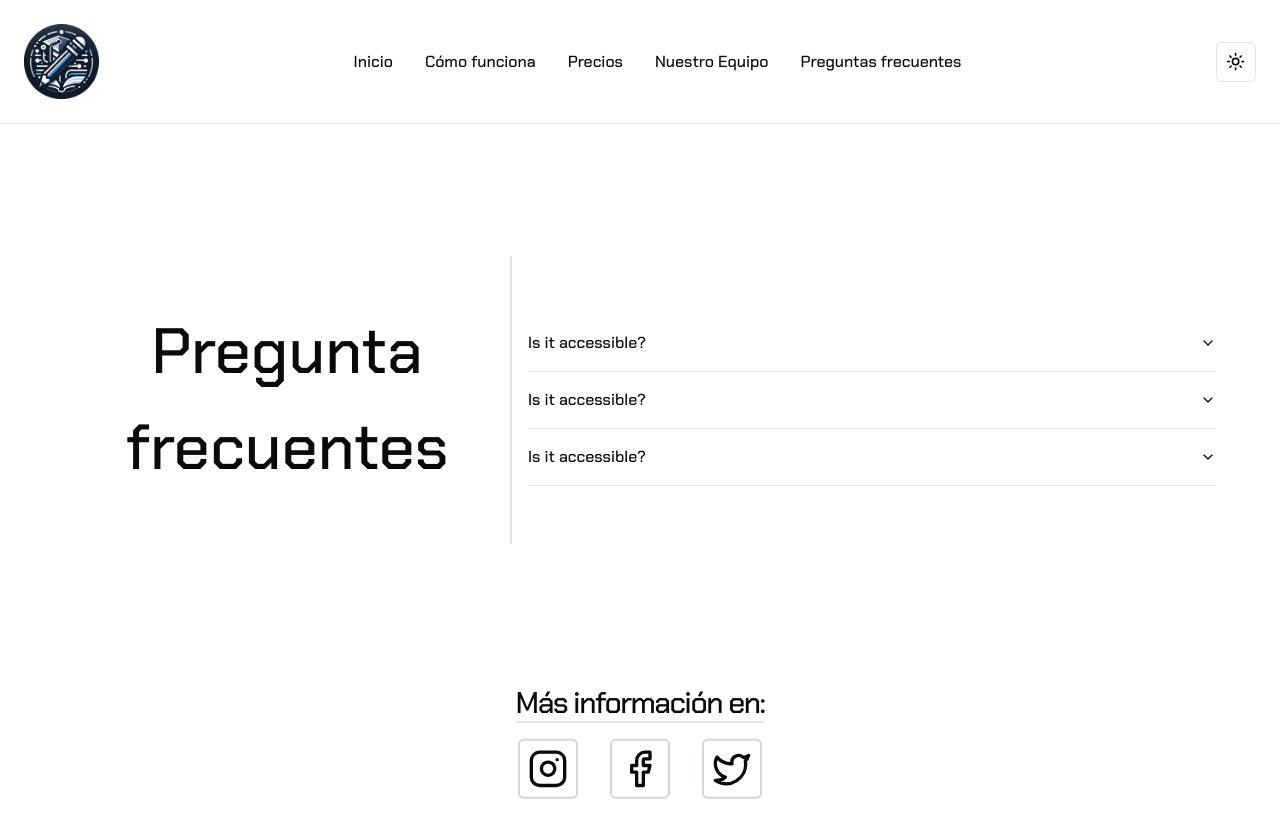
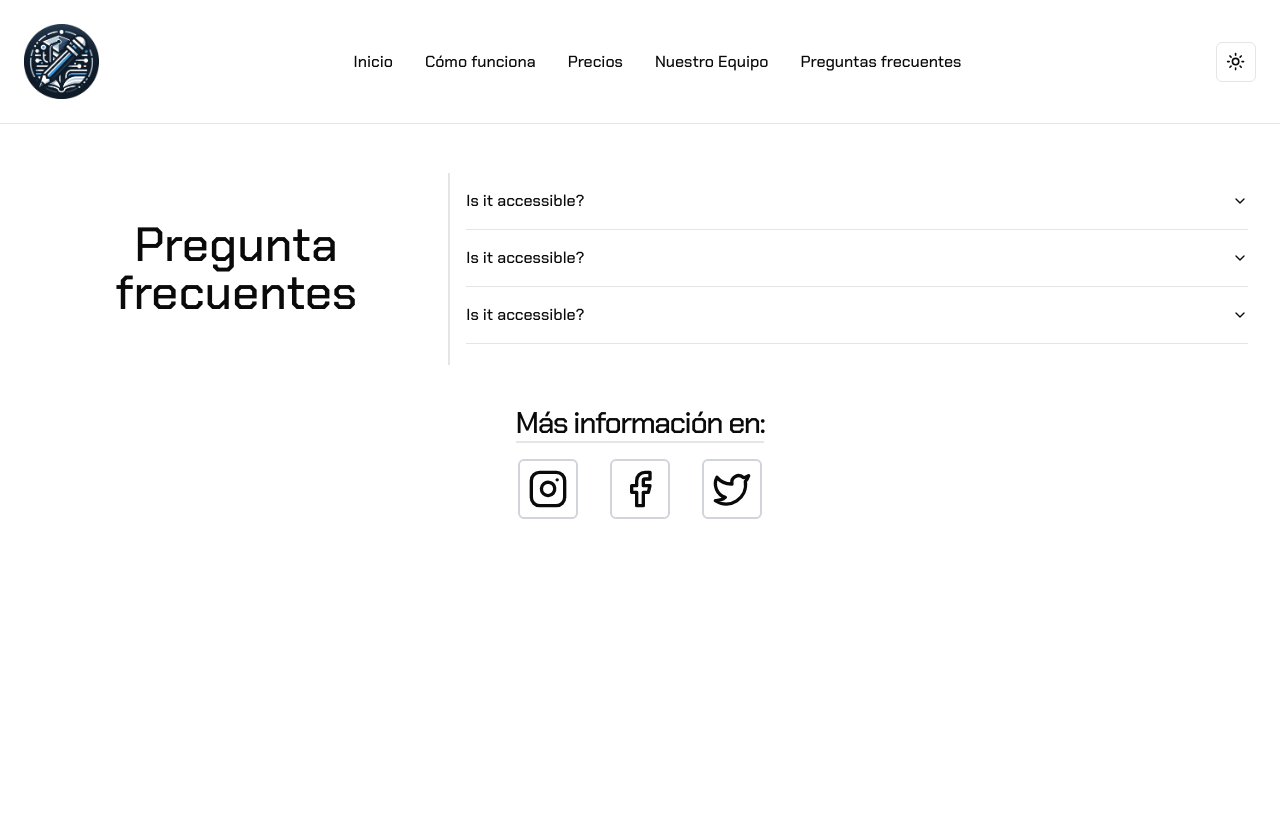
Before and after one commit to carlosandresat/tuto-u, a Next.js app: page /faq in a window 1280 px wide. Shown: the top 838 px of the page. After the commit the page ends 800 px from the top, so only its background shows below. Built offline with nearby package versions, Linux system fonts and the light colour scheme.

Commit message:
Faq style correction

```diff
--- a/src/app/faq/page.tsx
+++ b/src/app/faq/page.tsx
@@ -1,17 +1,17 @@
 import { StartNavbar } from "@/components/start-navbar";
 import { Accordion, AccordionContent, AccordionItem, AccordionTrigger } from "@/components/ui/accordion"
-import FaqTitle from "@/components/title-faq";
 import SocialNetwork from "@/components/social-networks";
 
 export default function FAQ() {
   return (
     <>
       <StartNavbar />
-      <section className="min-h-screen max-w-screen-2xl px-8 flex items-center justify-center flex-col md:flex-row ">
-        <div className="w-full md:w-[calc(50%-10rem)] md:border-r-2 md:border-b-0 border-b-2 md:mr-4 md:py-[calc(10vw-5rem)] mb-7 md:mb-0">
-          <FaqTitle/>
+      <section className="max-w-screen-2xl px-8 translate-y-1/3 md:translate-y-1/2 flex items-center justify-center flex-col">
+        <div className="flex flex-col md:flex-row w-full pb-8 md:pb-10">
+        <div className="sm:w-full md:w-2/5 md:border-r-2 md:mr-4 md:py-12 mb-7 md:mb-0 md:pr-2">
+        <h2 className="md:text-5xl text-3xl text-center w-1/2 md:w-full md:border-b-0 border-b-2 m-auto pb-1 md:pb-0">Pregunta<br />frecuentes</h2>
         </div>
-        <div className="w-[calc(100%-1.5rem)] md:w-[calc(50%+5rem)]">
+        <div className="w-full md:w-3/4">
           <Accordion type="single" collapsible>
             <AccordionItem value="item-1">
               <AccordionTrigger>Is it accessible?</AccordionTrigger>
@@ -33,8 +33,9 @@ export default function FAQ() {
             </AccordionItem>
           </Accordion>
         </div>
+      </div>
+      <SocialNetwork/>
       </section>
-      <SocialNetwork/>
     </>
   );
 }
--- a/src/components/social-networks.tsx
+++ b/src/components/social-networks.tsx
@@ -7,11 +7,11 @@ import React from "react"
 
 export default function SocialNetwork() {
   return (
-    <section className="w-full py-1 md:py-10 md:-translate-y-[80%] -translate-y-[50%]">
+    <section className="w-full">
       <div className="container px-4 md:px-6">
         <div className="flex flex-col items-center justify-center space-y-4 text-center">
           <div className="space-y-2">
-            <h2 className="text-1xl tracking-tighter sm:text-2xl md:text-3xl border-b-2">Más información en:</h2>
+            <h2 className="text-3xl tracking-tighter border-b-2">Más información en:</h2>
           </div>
           <div className="flex flex-col sm:flex-row items-center justify-center space-y-4 sm:space-y-0 sm:space-x-8">
             <Link className="text-2xl" href="#">
```
